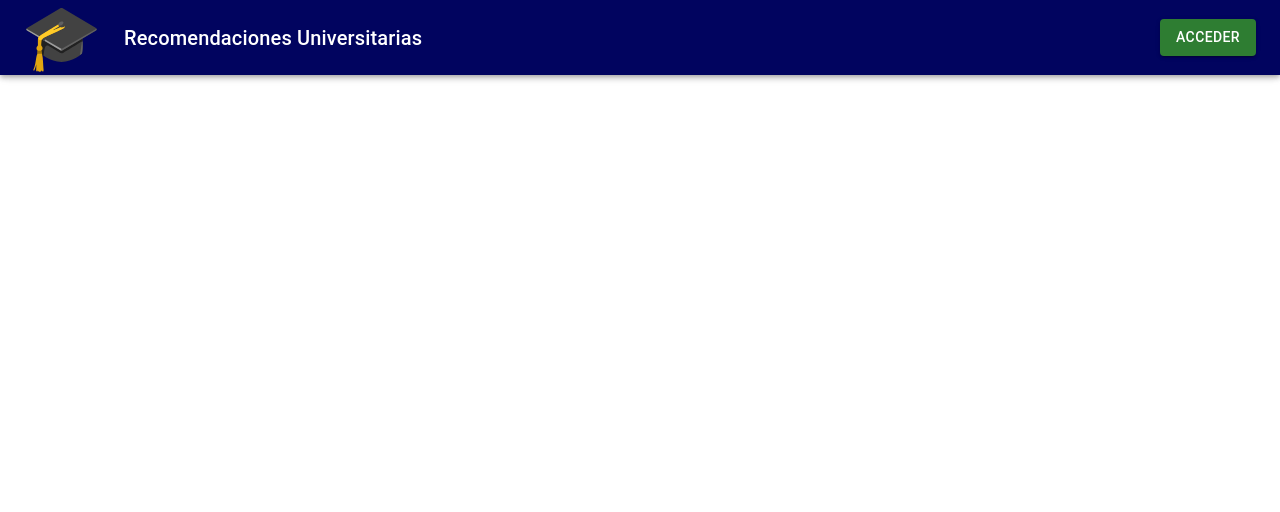
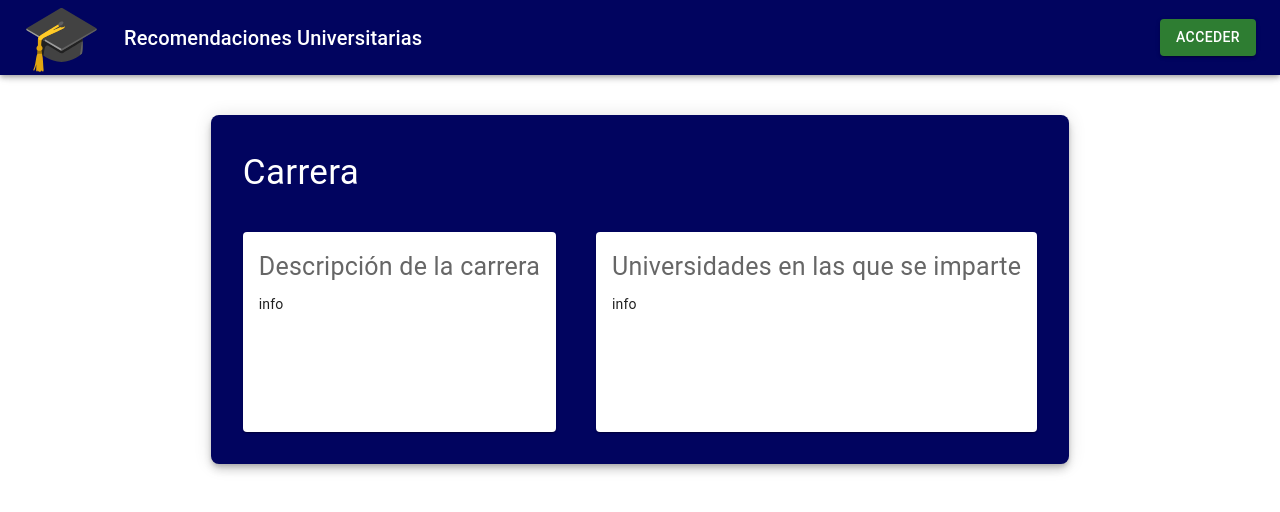
Before and after one commit to SarAvi21805/Proyecto-2-Algoritmos, a React (Vite) app in the folder Frontend/: page /detalle in a window 1280 px wide. Shown: the top 512 px of the page. Built offline with nearby package versions, Linux system fonts and the light colour scheme.

Commit message:
Se creo vista para detalles de carreras universitarias

```diff
--- a/Frontend/src/App.tsx
+++ b/Frontend/src/App.tsx
@@ -4,6 +4,7 @@ import Principal from './pages/Principal';
 import Form from './pages/Forms';
 import NavBar from './components/NavBar';
 import Auth from './pages/Access'
+import Detalles from './pages/Detalles';
 import { AuthProvider } from './context/AccesoContext';
 
 function App() {
@@ -16,6 +17,7 @@ function App() {
           <Route path='/principal' element={<Principal/>}/>
           <Route path='/form' element={<Form/>}/>
           <Route path='/access' element={<Auth/>}/>
+          <Route path='/detalle' element={<Detalles/>}/>
         </Routes>
       </Router>
     </AuthProvider>
--- a/Frontend/src/index.css
+++ b/Frontend/src/index.css
@@ -36,8 +36,8 @@ body::before {
   width: 100%;
   height: 100%;
   background:
-    linear-gradient(rgba(4, 1, 41, 0.592)),
-    url('/Universidad.jpg');
+    linear-gradient(rgba(7, 3, 47, 0.592)),
+    url('/ImagenUni.jpg');
   background-size: cover;
   background-position: center;
   background-repeat: repeat;
--- /dev/null
+++ b/Frontend/src/pages/Detalles/Detalles.tsx
@@ -0,0 +1,40 @@
+import { Box, Card, CardContent, Container, Paper, Typography } from '@mui/material';
+import Grid from '@mui/material/Grid';
+
+
+export default function Detalles() {
+  return (
+    <Container maxWidth="lg">
+        <Box display="flex" justifyContent="center" mt={5}>
+            <Paper elevation={6} sx={{p: 4,backgroundColor: '#01045f', borderRadius: 2,display: 'inline-block'}}>
+                <Typography gutterBottom sx={{ color: 'white', fontSize: 35, mb: 4 }}>
+                Carrera
+                </Typography>
+                <Grid container spacing={5}>
+                <Grid item xs={12} md={6}>
+                    <Card sx={{ minHeight: 200 }}>
+                    <CardContent>
+                        <Typography gutterBottom sx={{ color: 'text.secondary', fontSize: 25 }}>
+                        Descripción de la carrera
+                        </Typography>
+                        <Typography variant="body2">info</Typography>
+                    </CardContent>
+                    </Card>
+                </Grid>
+
+                <Grid item xs={12} md={6}>
+                    <Card sx={{ minHeight: 200 }}>
+                    <CardContent>
+                        <Typography gutterBottom sx={{ color: 'text.secondary', fontSize: 25 }}>
+                        Universidades en las que se imparte
+                        </Typography>
+                        <Typography variant="body2">info</Typography>
+                    </CardContent>
+                    </Card>
+                </Grid>
+                </Grid>
+            </Paper>
+        </Box>
+    </Container>
+  );
+}
--- /dev/null
+++ b/Frontend/src/pages/Detalles/index.ts
@@ -0,0 +1 @@
+export {default} from './Detalles';
```
Also changed, not shown: Frontend/public/ImagenUni.jpg (added).
